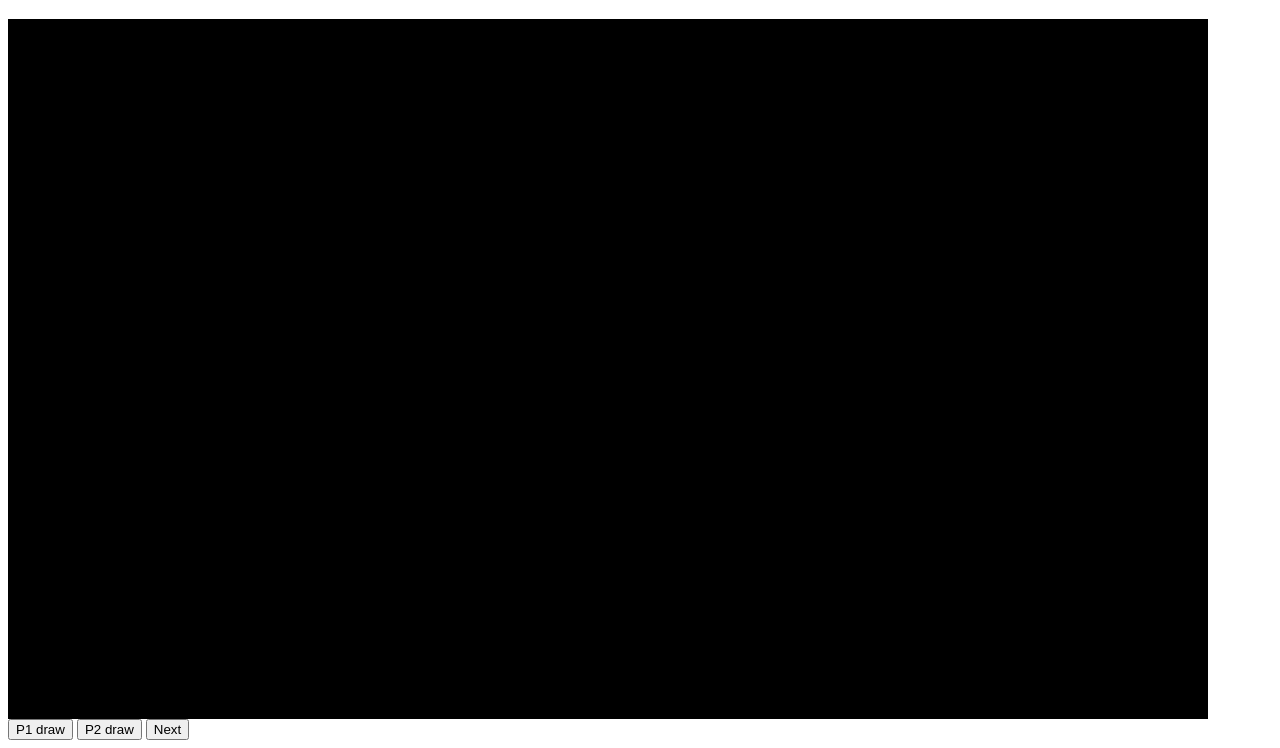
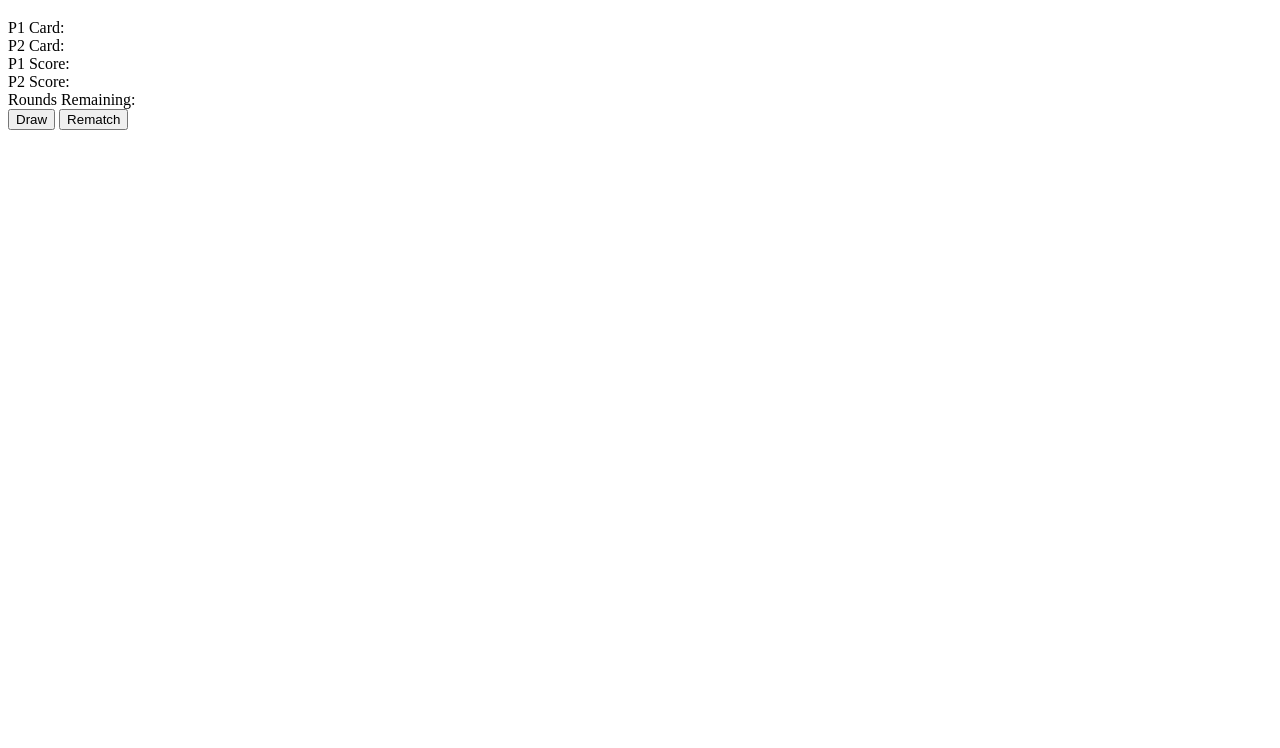
Before and after one commit to tatcn8/Game-of-War, a plain HTML site: page index.html in a window 1280 px wide. Shown: the part 61-809 px from the top of the page. Drawn offline with Linux system fonts and the light colour scheme.

Commit message:
HTML changes made

```diff
--- a/index.html
+++ b/index.html
@@ -11,9 +11,13 @@
     <body>
         <h1>Game of War</h1>
         <div id="Gameboard"></div>
-        <button>P1 draw</button>
-        <button>P2 draw</button>
-        <button>Next</button>
+        <div class="P1 Card">P1 Card:</div>
+        <div class="P2 Card">P2 Card:</div>
+        <div class="P1 Score">P1 Score:</div>
+        <div class="P2 Score">P2 Score:</div>
+        <div class="Rounds">Rounds Remaining:</div>
+        <button class="Draw Button">Draw</button>
+        <button class="Rematch">Rematch</button>
 
         <script src="app.js" async defer></script>
     </body>
--- a/main.css
+++ b/main.css
@@ -1,7 +1,5 @@
 #Gameboard {
-    background-color: black;
-    width: 1200px;
-    height: 700px;
+
 }
 
 h1 {
```
Also changed, not shown: 2 other files.
